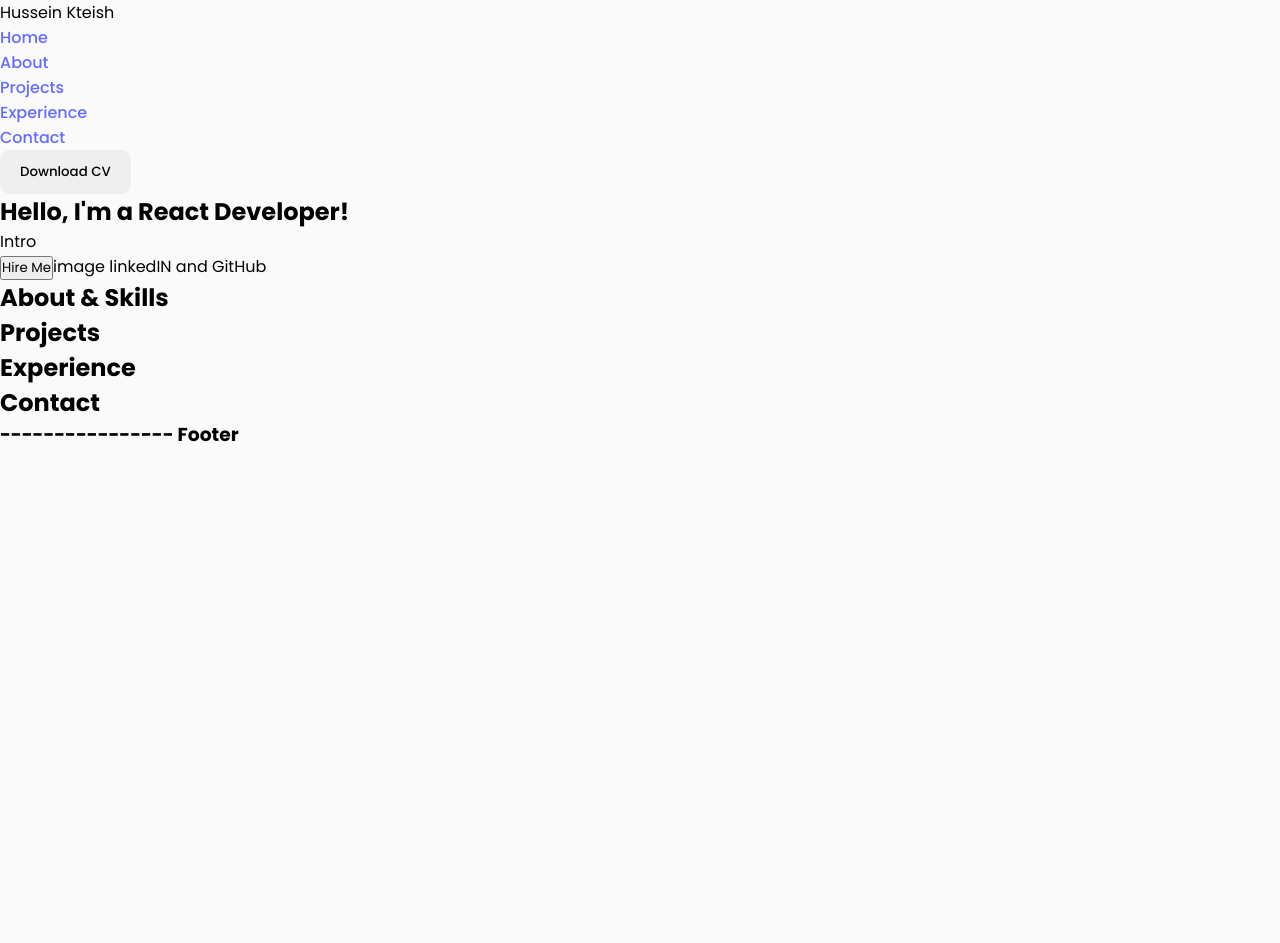
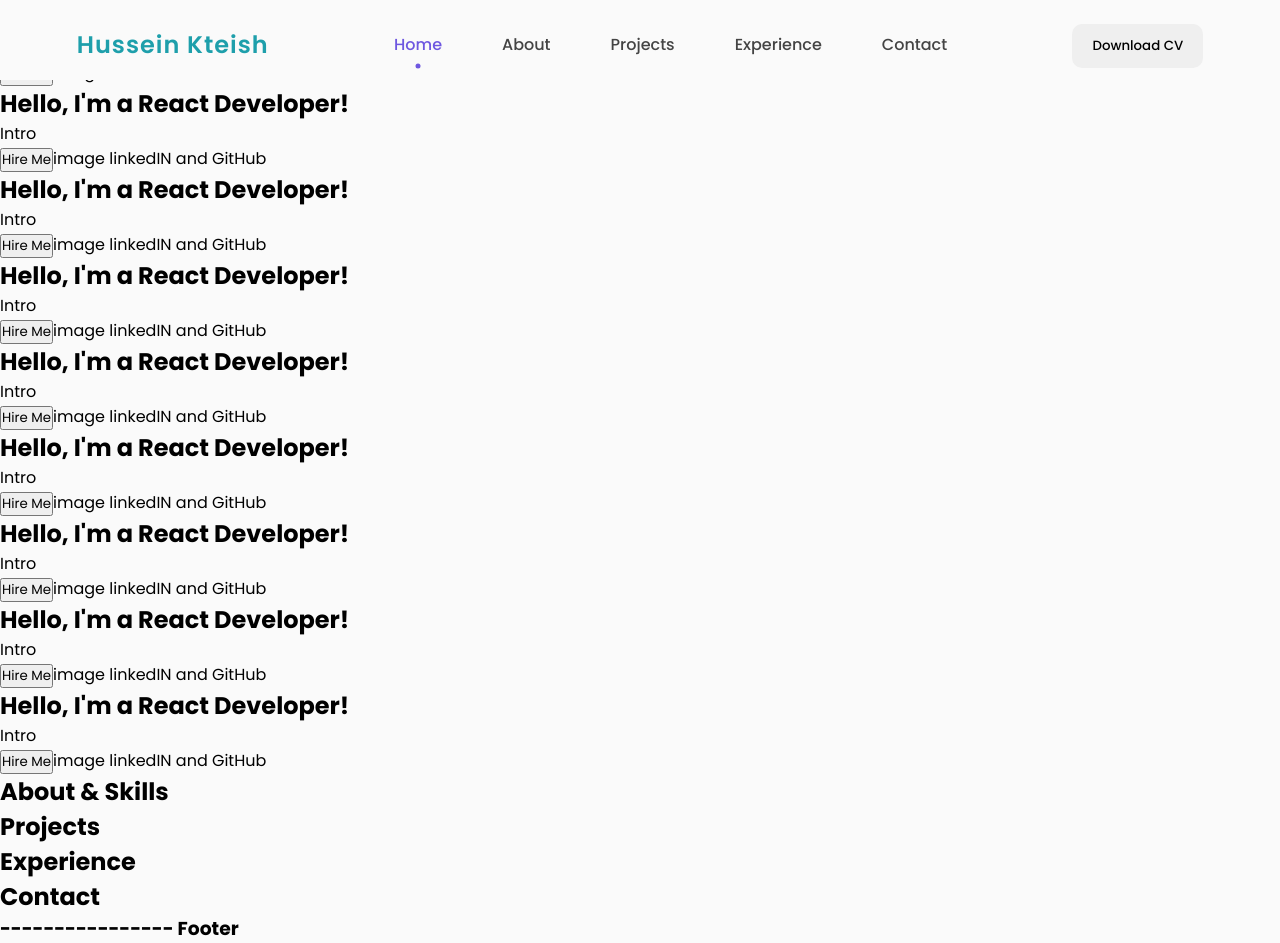
Before and after one commit to HseinKt/Portfolio, a React (Vite) app: page / in a window 1280 px wide. Before the commit the page ends 800 px from the top, so only its background shows below. Built offline with nearby package versions, Linux system fonts and the light colour scheme.

Commit message:
Added Header part

```diff
--- a/src/components/Header.jsx
+++ b/src/components/Header.jsx
@@ -1,6 +1,13 @@
-import { Link } from "react-router-dom";
+import { useState } from "react";
 
 const Header = () => {
+    const [active, setActive] = useState("Home");
+
+    const handleClick = (section) => {
+        console.log("Clicked:", section);
+        setActive(section);
+    }
+
     return (
         <div className="nav">
             <div className="nav-logo">
@@ -8,15 +15,23 @@ const Header = () => {
             </div>
             <div className="nav-menu">
                 <ul>
-                    <li><a href="#home">Home</a></li>
-                    <li><a href="#about">About</a></li>
-                    <li><a href="#projects">Projects</a></li>
-                    <li><a href="#experience">Experience</a></li>
-                    <li><a href="#contact">Contact</a></li>
+                    {["Home", "About", "Projects", "Experience", "Contact"].map((section) => (
+                        <li key={section}>
+                            <a
+                                href={`#${section.toLowerCase()}`}
+                                className={`nav-link ${active === section? "active-link" : ""}`}
+                                onClick={() => handleClick(section)}>
+                                    {section}
+                            </a>
+                        </li>
+                    ))}
                 </ul>
             </div>
-            <div>
+            <div className="nav-btn">
                 <button className="btn">Download CV</button>
+            </div>
+            <div className="nav-menu-btn">
+                Menu nav
             </div>
         </div>
      );
--- a/src/index.css
+++ b/src/index.css
@@ -1,73 +1,3 @@
-/* :root {
-  font-family: Inter, system-ui, Avenir, Helvetica, Arial, sans-serif;
-  line-height: 1.5;
-  font-weight: 400;
-
-  color-scheme: light dark;
-  color: rgba(255, 255, 255, 0.87);
-  background-color: #242424;
-
-  font-synthesis: none;
-  text-rendering: optimizeLegibility;
-  -webkit-font-smoothing: antialiased;
-  -moz-osx-font-smoothing: grayscale;
-}
-
-a {
-  font-weight: 500;
-  color: #646cff;
-  text-decoration: inherit;
-}
-a:hover {
-  color: #535bf2;
-}
-
-body {
-  margin: 0;
-  display: flex;
-  place-items: center;
-  min-width: 320px;
-  min-height: 100vh;
-}
-
-h1 {
-  font-size: 3.2em;
-  line-height: 1.1;
-}
-
-button {
-  border-radius: 8px;
-  border: 1px solid transparent;
-  padding: 0.6em 1.2em;
-  font-size: 1em;
-  font-weight: 500;
-  font-family: inherit;
-  background-color: #1a1a1a;
-  cursor: pointer;
-  transition: border-color 0.25s;
-}
-button:hover {
-  border-color: #646cff;
-}
-button:focus,
-button:focus-visible {
-  outline: 4px auto -webkit-focus-ring-color;
-}
-
-@media (prefers-color-scheme: light) {
-  :root {
-    color: #213547;
-    background-color: #ffffff;
-  }
-  a:hover {
-    color: #747bff;
-  }
-  button {
-    background-color: #f9f9f9;
-  }
-}
- */
-
 @import url('https://fonts.googleapis.com/css2?family=Poppins:wght@400;500;600;700&display=swap');
 
 :root{
@@ -84,6 +14,7 @@ button:focus-visible {
   --third-color: rgb(192, 166, 49);
   --first-shadow-color: rgba(0, 0, 0, 0.1);
 
+  --padding-inline: 6vw;
 }
 
 *{
@@ -97,17 +28,23 @@ html{
   scroll-behavior: smooth;
 }
 
-a {
+/* a {
   font-weight: 500;
   color: #646cff;
   text-decoration: inherit;
 }
 a:hover {
   color: #535bf2;
-}
+} */
 
 body{
   background: var(--body-color);
+  /* margin: 30px; */
+}
+
+.container{
+  width: 100%;
+  position: relative;
 }
 
 .btn{
@@ -119,10 +56,69 @@ body{
   cursor: pointer;
   transition: .4s;
 }
-.btn>i{
+/* .btn>i{
   margin-left: 10px;
-}
+} */
 .btn:hover{
   background: var(--second-color);
   color: var(--color-white);
 }
+
+/* Nav */
+.nav {
+  position: fixed;
+  display: flex;
+  flex-direction: row;
+  justify-content: space-between;
+  background: var( --body-color);
+  width: 100%;
+  height:10%;
+  line-height: 90px;
+  padding-inline: var(--padding-inline);
+}
+.nav-logo {
+  position: relative;
+}
+.nav-name {
+  font-size: 24px;
+  font-weight: 600;
+  letter-spacing: 1px;
+  color: var(--text-color-third);
+  white-space: nowrap;
+}
+.nav-menu, ul{
+  display: flex;
+  list-style-type: none;
+}
+.nav-menu ul li{
+  position: relative;
+}
+.nav-link {
+  color: var(--text-color-second);
+  text-decoration: none;
+  padding-inline: 15px;
+  margin-inline: 15px;
+  font-weight: 500;
+}
+.active-link{
+  position: relative;
+  color: var(--first-color);
+  transition: .3;
+}
+.active-link::after{
+  content: '';
+  position: absolute;
+  width: 5px;
+  height: 5px;
+  background: var(--first-color);
+  left: 50%;
+  bottom: -15px;
+  border-radius: 50%;
+  transform: translate(-50%, -50%);
+}
+.nav-btn {
+  white-space: nowrap;
+}
+.nav-menu-btn {
+  display: none;
+}
--- a/src/pages/Home.jsx
+++ b/src/pages/Home.jsx
@@ -6,6 +6,47 @@ const Home = () => {
             <button>Hire Me</button>
             image
             linkedIN and GitHub
+            <h1>Hello, I'm a React Developer! </h1>
+            <p>Intro </p>
+            <button>Hire Me</button>
+            image
+            linkedIN and GitHub
+            <h1>Hello, I'm a React Developer! </h1>
+            <p>Intro </p>
+            <button>Hire Me</button>
+            image
+            linkedIN and GitHub
+            <h1>Hello, I'm a React Developer! </h1>
+            <p>Intro </p>
+            <button>Hire Me</button>
+            image
+            linkedIN and GitHub
+            <h1>Hello, I'm a React Developer! </h1>
+            <p>Intro </p>
+            <button>Hire Me</button>
+            image
+            linkedIN and GitHub
+            <h1>Hello, I'm a React Developer! </h1>
+            <p>Intro </p>
+            <button>Hire Me</button>
+            image
+            linkedIN and GitHub
+            <h1>Hello, I'm a React Developer! </h1>
+            <p>Intro </p>
+            <button>Hire Me</button>
+            image
+            linkedIN and GitHub
+            <h1>Hello, I'm a React Developer! </h1>
+            <p>Intro </p>
+            <button>Hire Me</button>
+            image
+            linkedIN and GitHub
+            <h1>Hello, I'm a React Developer! </h1>
+            <p>Intro </p>
+            <button>Hire Me</button>
+            image
+            linkedIN and GitHub
+
         </div>
      );
 }
```
